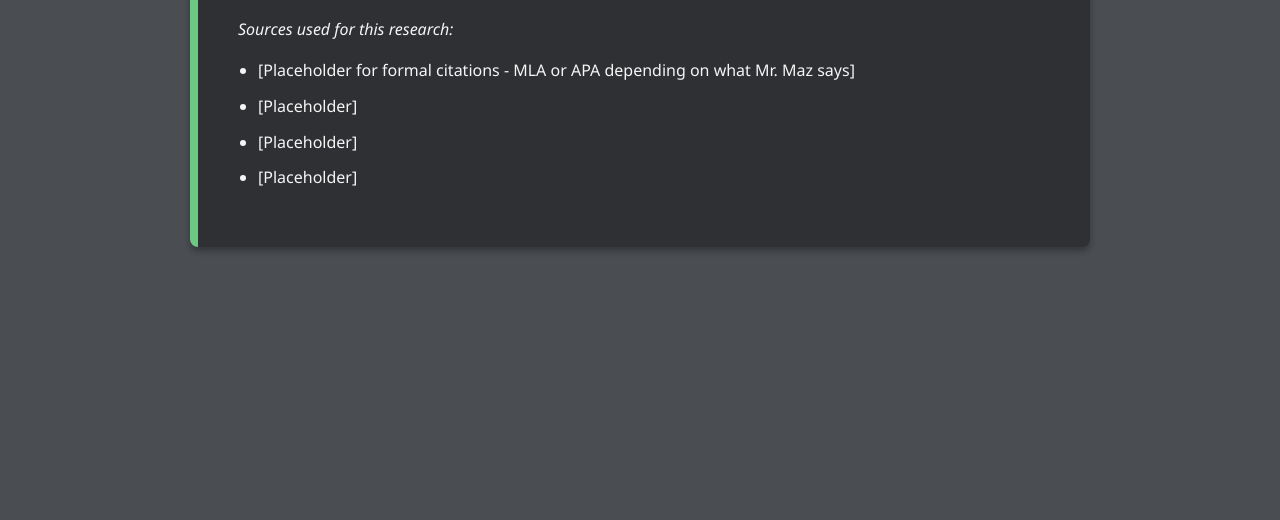
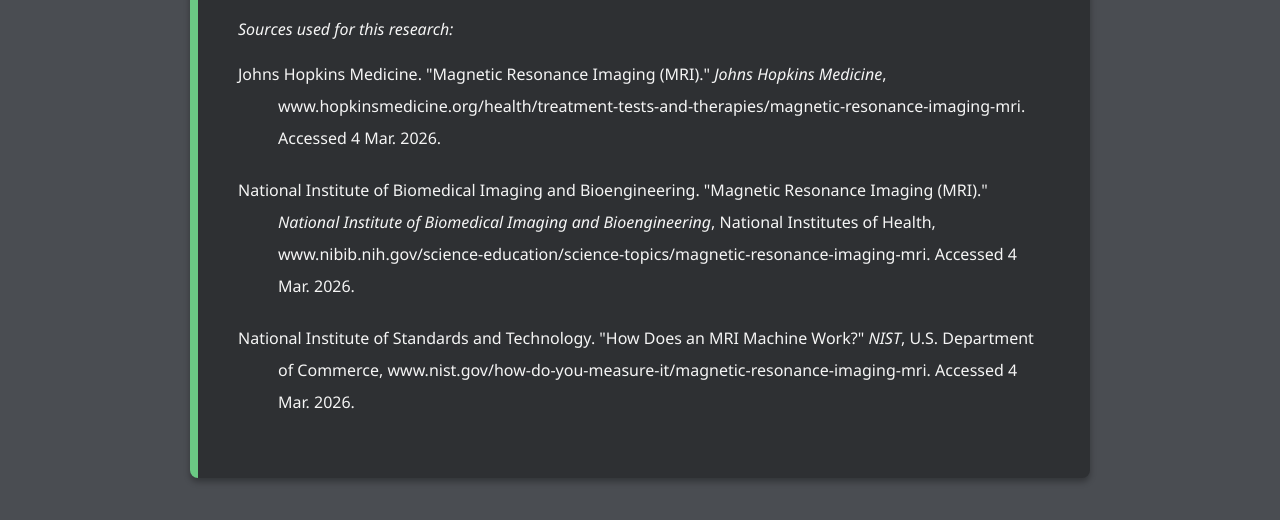
Before and after one commit to Oli102/MRI-research-project, a plain HTML site: page bibliography.html in a window 1280 px wide. Shown: the part 182-702 px from the top of the page. Drawn offline with Linux system fonts and the light colour scheme.

Commit message:
v2 final?

```diff
--- a/bibliography.html
+++ b/bibliography.html
@@ -5,6 +5,15 @@
     <meta name="viewport" content="width=device-width, initial-scale=1.0">
     <title>MRI Research Project - Bibliography</title>
     <link rel="stylesheet" href="styles.css">
+    <style>
+        .mla-citation {
+            padding-left: 40px;
+            text-indent: -40px;
+            margin-bottom: 20px;
+            line-height: 2;
+            word-wrap: break-word;
+        }
+    </style>
 </head>
 <body>
     <nav>
@@ -20,12 +29,27 @@
         <section>
             <h2>Bibliography</h2>
             <p><em>Sources used for this research:</em></p>
-            <ul>
-                <li>[Placeholder for formal citations - MLA or APA depending on what Mr. Maz says]</li>
-                <li>[Placeholder]</li>
-                <li>[Placeholder]</li>
-                <li>[Placeholder]</li>
-            </ul>
+
+            <div class="citations-list">
+                <p class="mla-citation">
+                    Johns Hopkins Medicine. "Magnetic Resonance Imaging (MRI)." <em>Johns Hopkins Medicine</em>,
+                    www.hopkinsmedicine.org/health/treatment-tests-and-therapies/magnetic-resonance-imaging-mri.
+                    Accessed 4 Mar. 2026.
+                </p>
+
+                <p class="mla-citation">
+                    National Institute of Biomedical Imaging and Bioengineering. "Magnetic Resonance Imaging (MRI)."
+                    <em>National Institute of Biomedical Imaging and Bioengineering</em>, National Institutes of Health,
+                    www.nibib.nih.gov/science-education/science-topics/magnetic-resonance-imaging-mri.
+                    Accessed 4 Mar. 2026.
+                </p>
+
+                <p class="mla-citation">
+                    National Institute of Standards and Technology. "How Does an MRI Machine Work?" <em>NIST</em>,
+                    U.S. Department of Commerce, www.nist.gov/how-do-you-measure-it/magnetic-resonance-imaging-mri.
+                    Accessed 4 Mar. 2026.
+                </p>
+            </div>
         </section>
     </div>
 </body>
```
Also changed, not shown: demonstration.html (+9 -2 lines), video.html (+10 -3 lines), 1 other file.
